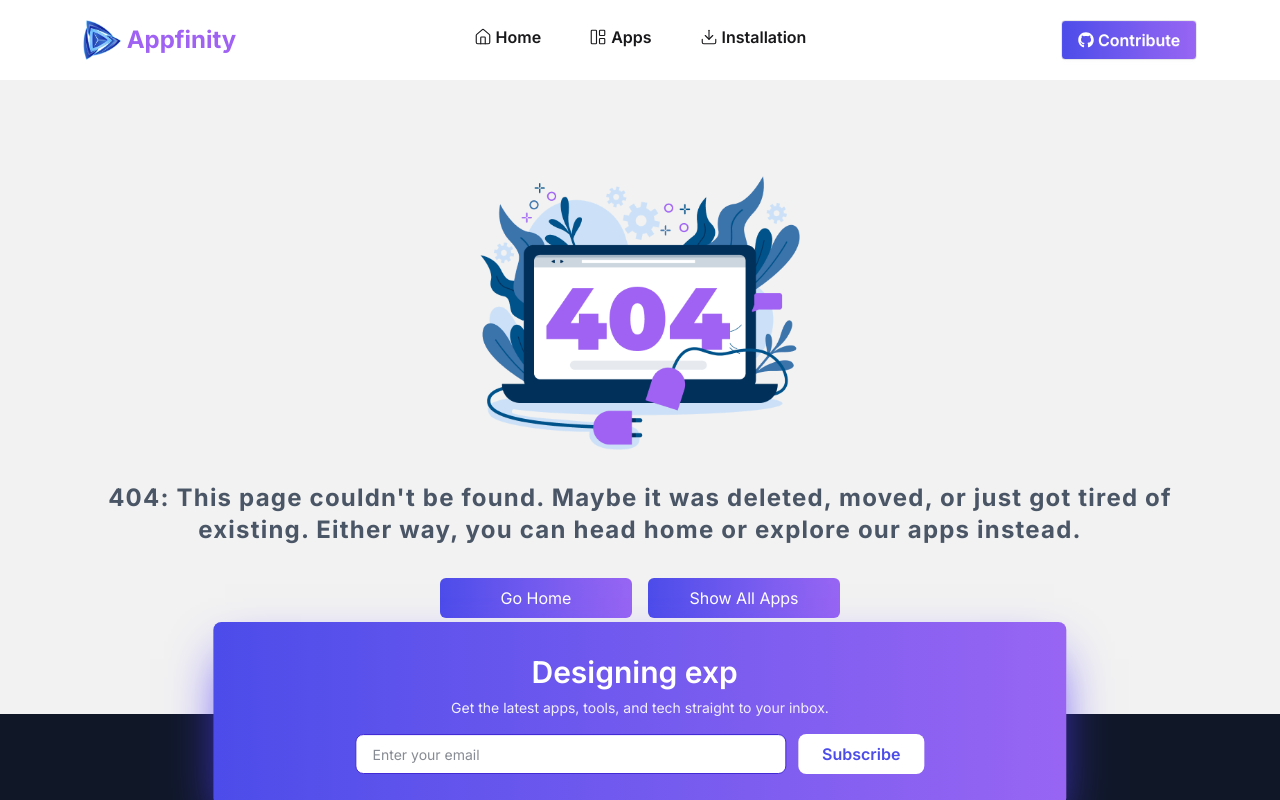
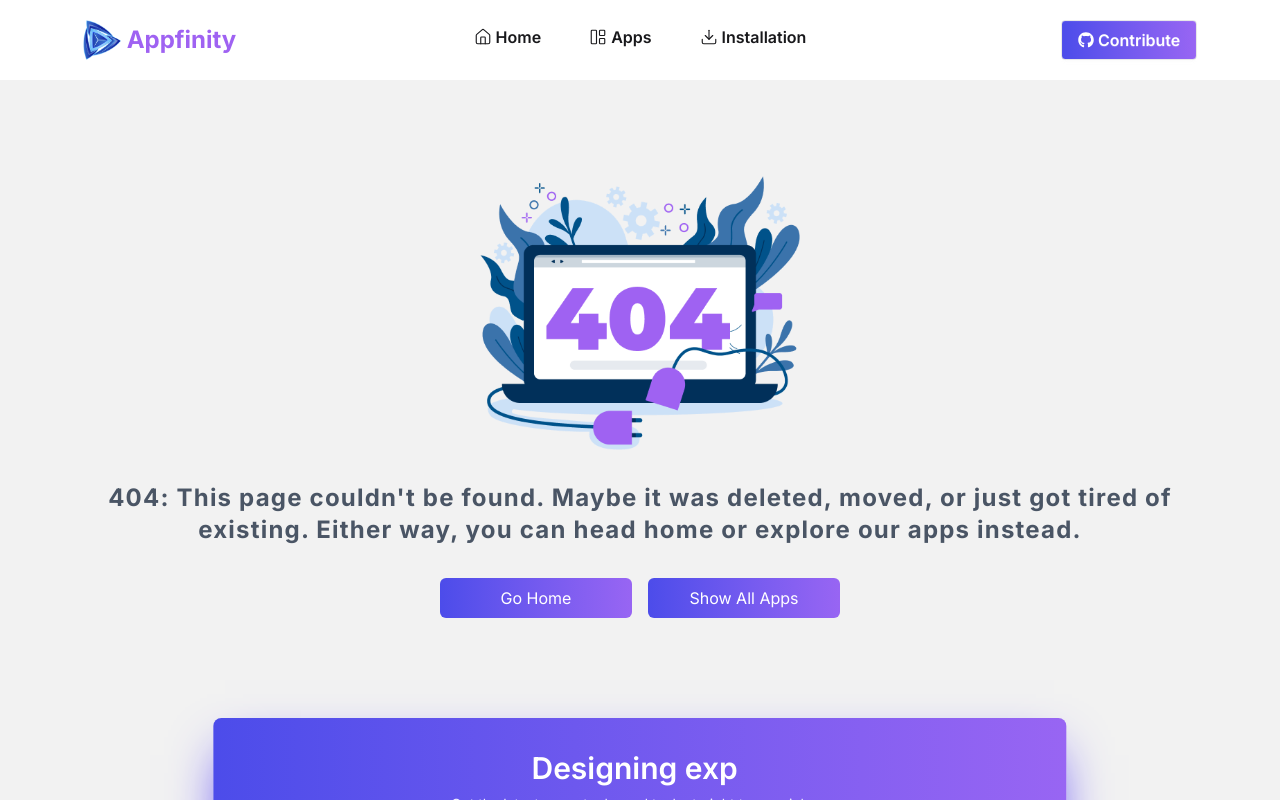
Before and after one commit to Shaqibul-Neil/Appfinity, a React (Vite) app: page /app/10 in a window 1280 px wide. Shown: the top 800 px of the page. Built offline with nearby package versions, Linux system fonts and the light colour scheme.

Commit message:
Update ErrorPage.jsx

```diff
--- a/src/Pages/ErrorPage.jsx
+++ b/src/Pages/ErrorPage.jsx
@@ -10,7 +10,7 @@ const ErrorPage = () => {
           <Navbar />
         </header>
 
-        <main className="bg-[#f2f2f2] flex-1">
+        <main className="bg-[#f2f2f2] flex-1 pb-24">
           <div className="flex flex-col my-24 w-11/12 mx-auto lg:px-8 md:px-4 px-2 gap-8">
             <div className="flex justify-center">
               <img src={error} alt="" className="w-80" />
```
